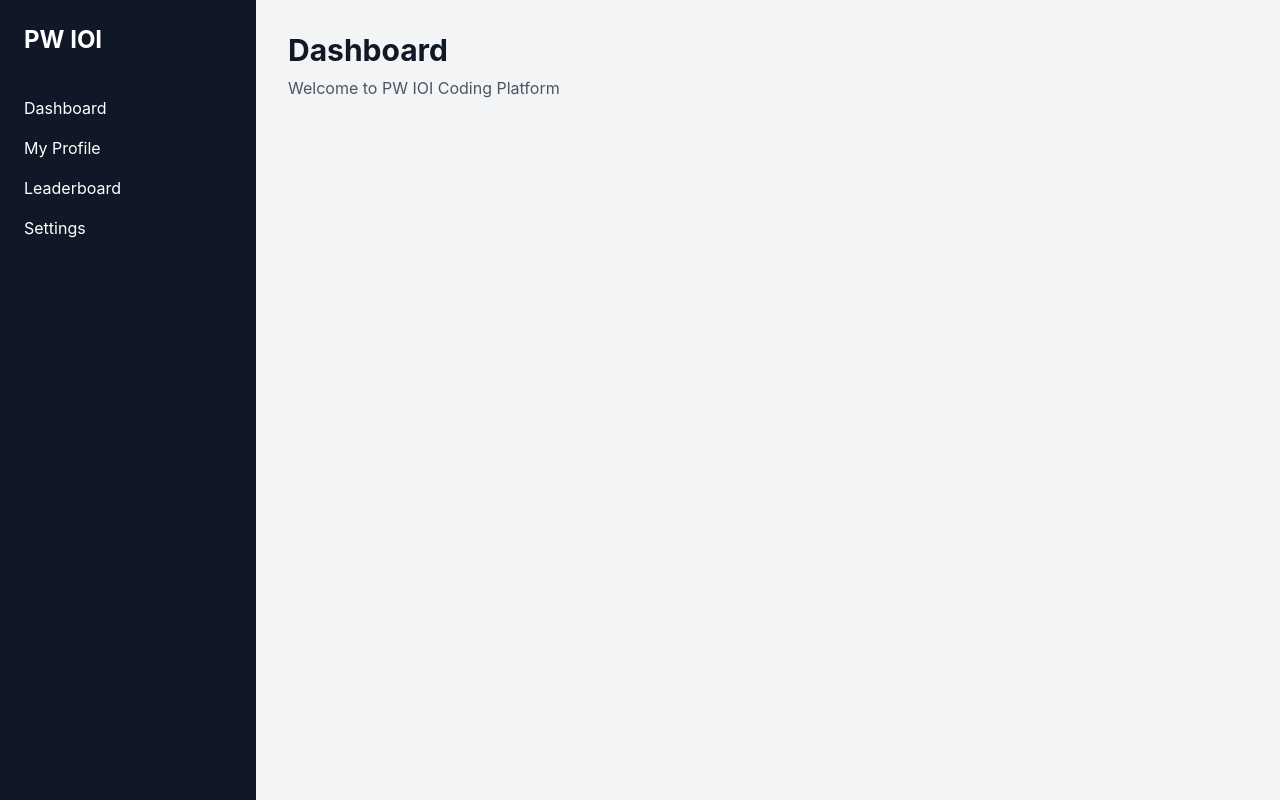
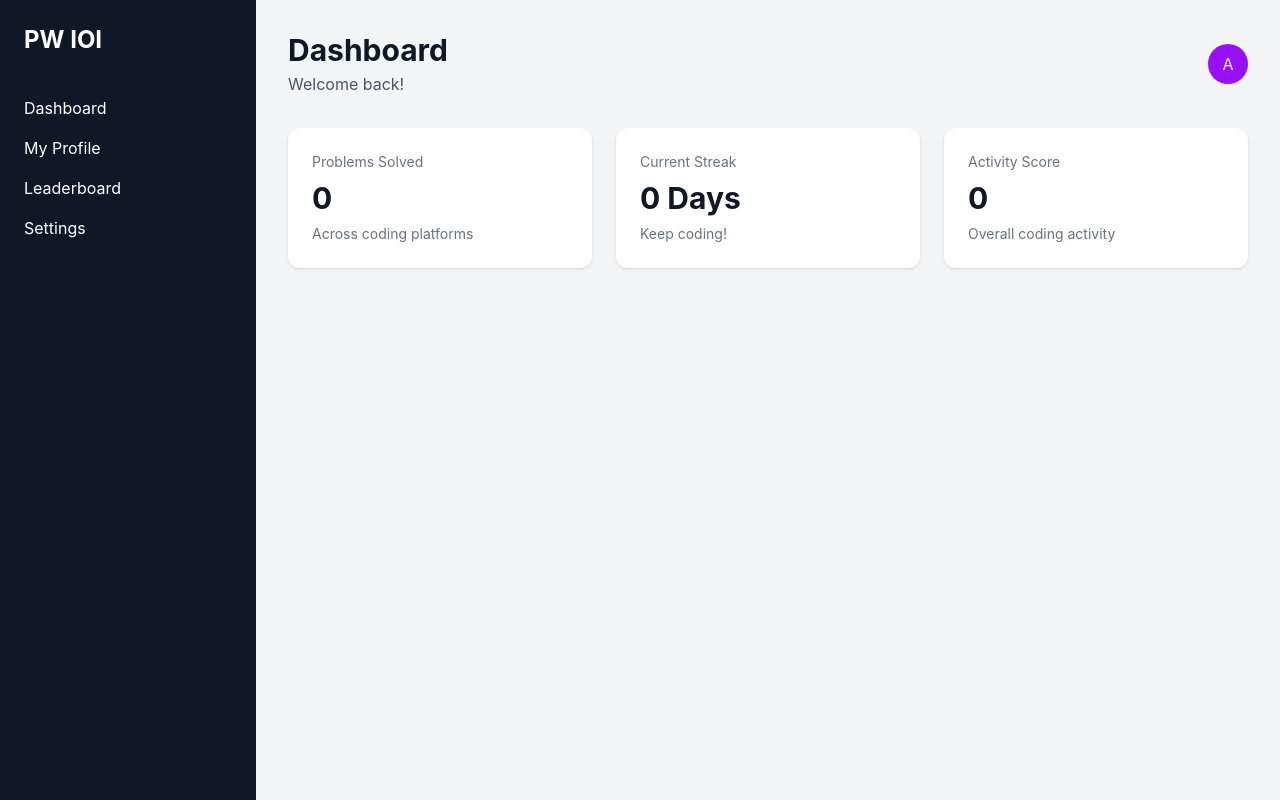
Before and after one commit to Aman-kumar-2007/pw-ioi-coding-platform, a React (Vite) app: page / in a window 1280 px wide. Built offline with nearby package versions, Linux system fonts and the light colour scheme.

Commit message:
base setup with componetsof dashboard

```diff
--- a/src/App.jsx
+++ b/src/App.jsx
@@ -1,30 +1,35 @@
+import Sidebar from "./components/Sidebar"
+import Header from "./components/Header"
+import StatCard from "./components/StatCard"
+
 function App() {
   return (
     <div className="min-h-screen bg-gray-100 flex">
 
-      {/* Sidebar */}
-      <aside className="w-64 bg-gray-900 text-white p-6">
-        <h1 className="text-2xl font-bold mb-10">
-          PW IOI
-        </h1>
+      <Sidebar />
 
-        <nav className="space-y-4">
-          <p>Dashboard</p>
-          <p>My Profile</p>
-          <p>Leaderboard</p>
-          <p>Settings</p>
-        </nav>
-      </aside>
+      <main className="flex-1 p-8">
+        <Header />
 
-      {/* Main Content */}
-      <main className="flex-1 p-8">
-        <h2 className="text-3xl font-bold text-gray-900">
-          Dashboard
-        </h2>
+        <div className="grid grid-cols-3 gap-6">
+          <StatCard
+            title="Problems Solved"
+            value="0"
+            description="Across coding platforms"
+          />
 
-        <p className="mt-2 text-gray-600">
-          Welcome to PW IOI Coding Platform
-        </p>
+          <StatCard
+            title="Current Streak"
+            value="0 Days"
+            description="Keep coding!"
+          />
+
+          <StatCard
+            title="Activity Score"
+            value="0"
+            description="Overall coding activity"
+          />
+        </div>
       </main>
 
     </div>
--- /dev/null
+++ b/src/components/Header.jsx
@@ -0,0 +1,21 @@
+function Header() {
+  return (
+    <header className="flex justify-between items-center mb-8">
+      <div>
+        <h2 className="text-3xl font-bold text-gray-900">
+          Dashboard
+        </h2>
+
+        <p className="text-gray-600 mt-1">
+          Welcome back!
+        </p>
+      </div>
+
+      <div className="w-10 h-10 rounded-full bg-purple-600 text-white flex items-center justify-center">
+        A
+      </div>
+    </header>
+  )
+}
+
+export default Header
--- /dev/null
+++ b/src/components/Sidebar.jsx
@@ -0,0 +1,18 @@
+function Sidebar() {
+  return (
+    <aside className="w-64 bg-gray-900 text-white p-6 min-h-screen">
+      <h1 className="text-2xl font-bold mb-10">
+        PW IOI
+      </h1>
+
+      <nav className="space-y-4">
+        <p>Dashboard</p>
+        <p>My Profile</p>
+        <p>Leaderboard</p>
+        <p>Settings</p>
+      </nav>
+    </aside>
+  )
+}
+
+export default Sidebar
--- /dev/null
+++ b/src/components/StatCard.jsx
@@ -0,0 +1,19 @@
+function StatCard({ title, value, description }) {
+  return (
+    <div className="bg-white rounded-xl p-6 shadow-sm">
+      <p className="text-gray-500 text-sm">
+        {title}
+      </p>
+
+      <h3 className="text-3xl font-bold text-gray-900 mt-2">
+        {value}
+      </h3>
+
+      <p className="text-gray-500 text-sm mt-2">
+        {description}
+      </p>
+    </div>
+  )
+}
+
+export default StatCard
```
